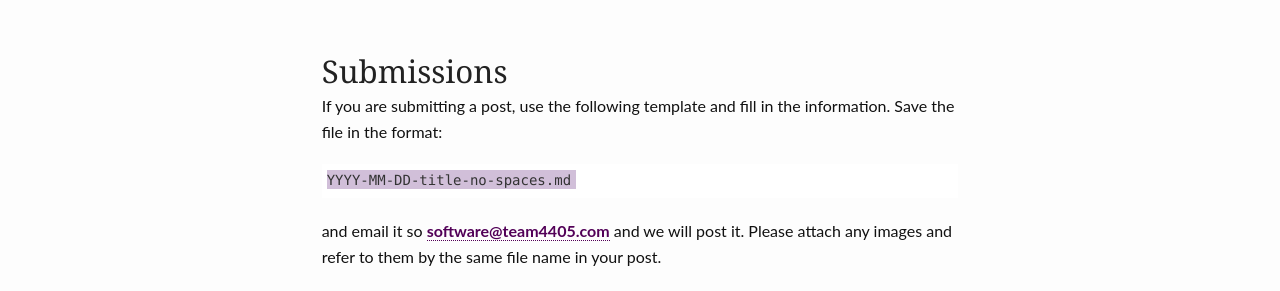
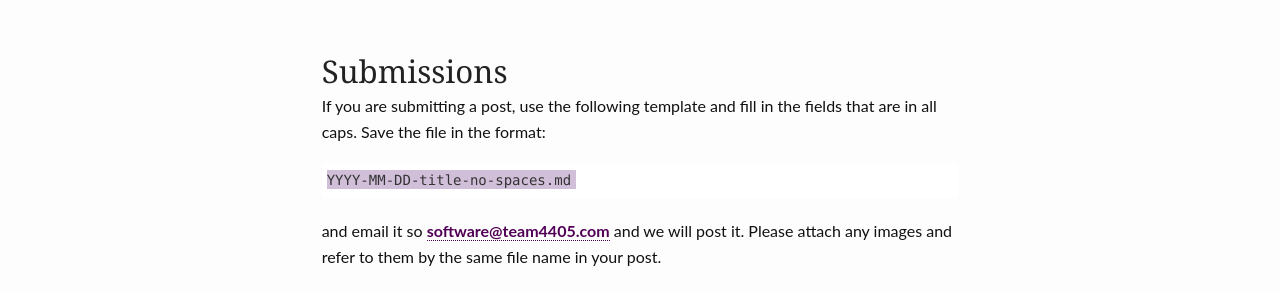
Before and after one commit to team4405/team4405.github.io, a Jekyll site: the page built from pages/posting.md, in a window 1280 px wide. Shown: the part 309-600 px from the top of the page. Built offline with Jekyll 4.4.1, drawn with Linux system fonts in a browser that asks for light colours; nearby versions of some CDN libraries.

Commit message:
Update posting.md

````diff
--- a/pages/posting.md
+++ b/pages/posting.md
@@ -8,7 +8,7 @@ permalink: "/posting/"
 ---
 ## Submissions
 
-If you are submitting a post, use  the following template and fill in the information. Save the file in the format:
+If you are submitting a post, use  the following template and fill in the fields that are in all caps. Save the file in the format:
 
 ```
 YYYY-MM-DD-title-no-spaces.md
````
